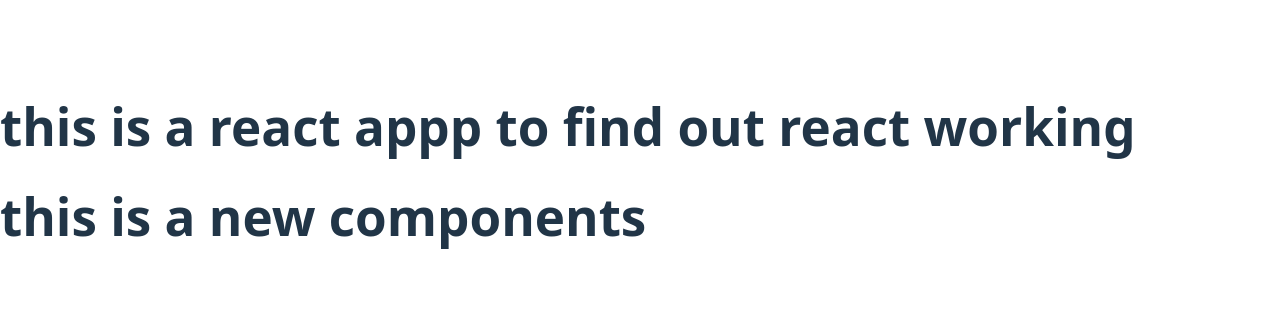
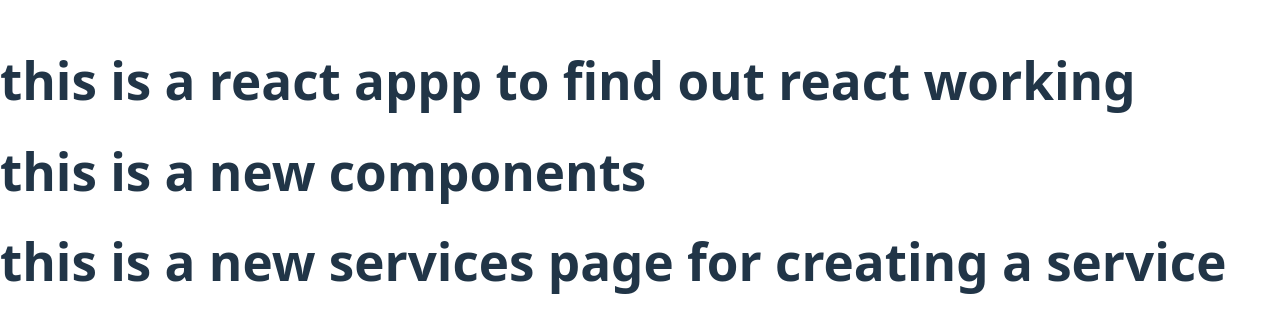
Before and after one commit to springboot44/react--app, a React (Vite) app in the folder react/: page / in a window 1280 px wide. Shown: the part 229-562 px from the top of the page. Built offline with nearby package versions, Linux system fonts and the light colour scheme.

Commit message:
added a services component in components folder

```diff
--- a/react/src/App.jsx
+++ b/react/src/App.jsx
@@ -1,6 +1,8 @@
 import { useState } from 'react'
 
 import Home from './components/Home'
+
+import Services from './components/Services'
 
 function App() {
 
@@ -10,6 +12,8 @@ function App() {
       <h1>this is a react appp to find out react working</h1>
 
       <Home/>
+      <Services/>
+
     </>
   )
 }
--- /dev/null
+++ b/react/src/components/Services.jsx
@@ -0,0 +1,14 @@
+
+
+import React from 'react';
+
+const Services=()=>{
+    return (
+      <div>
+
+        <h1>this is a new services page for creating a service</h1>
+      </div>
+    )
+}
+
+export default Services;
```
